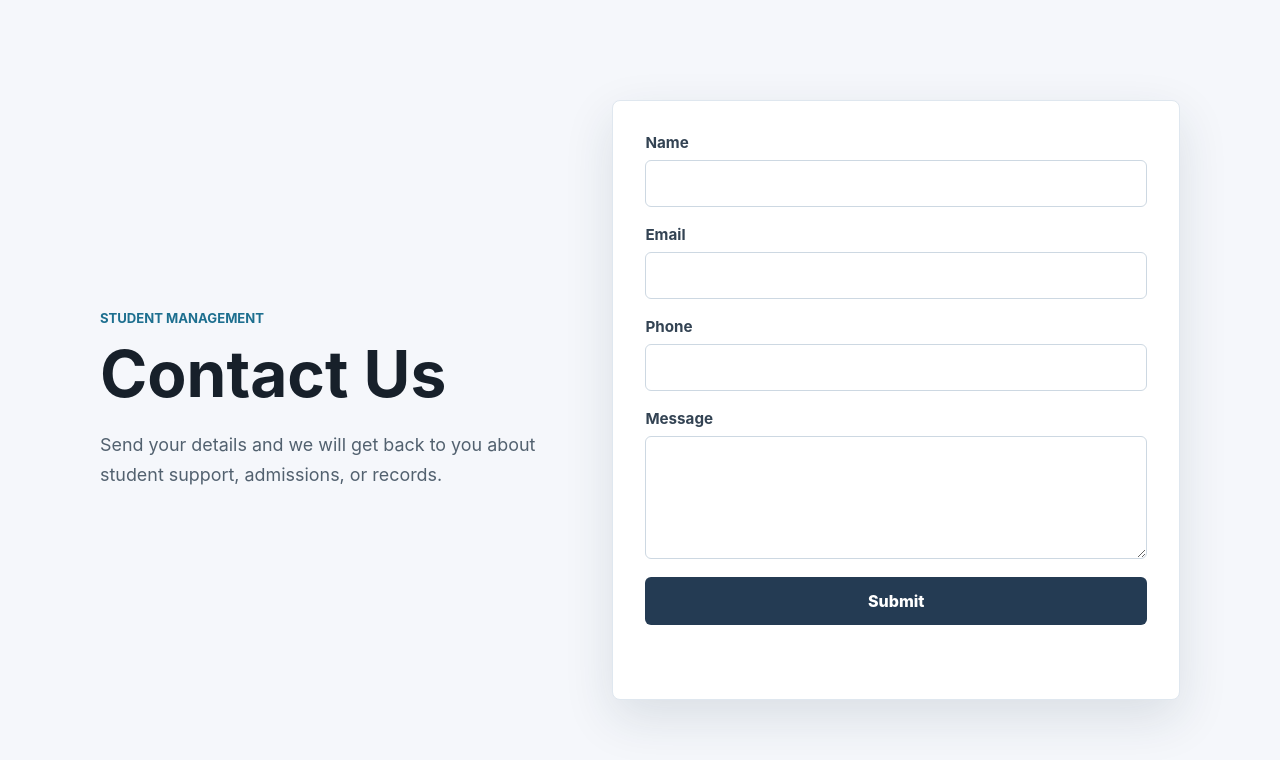
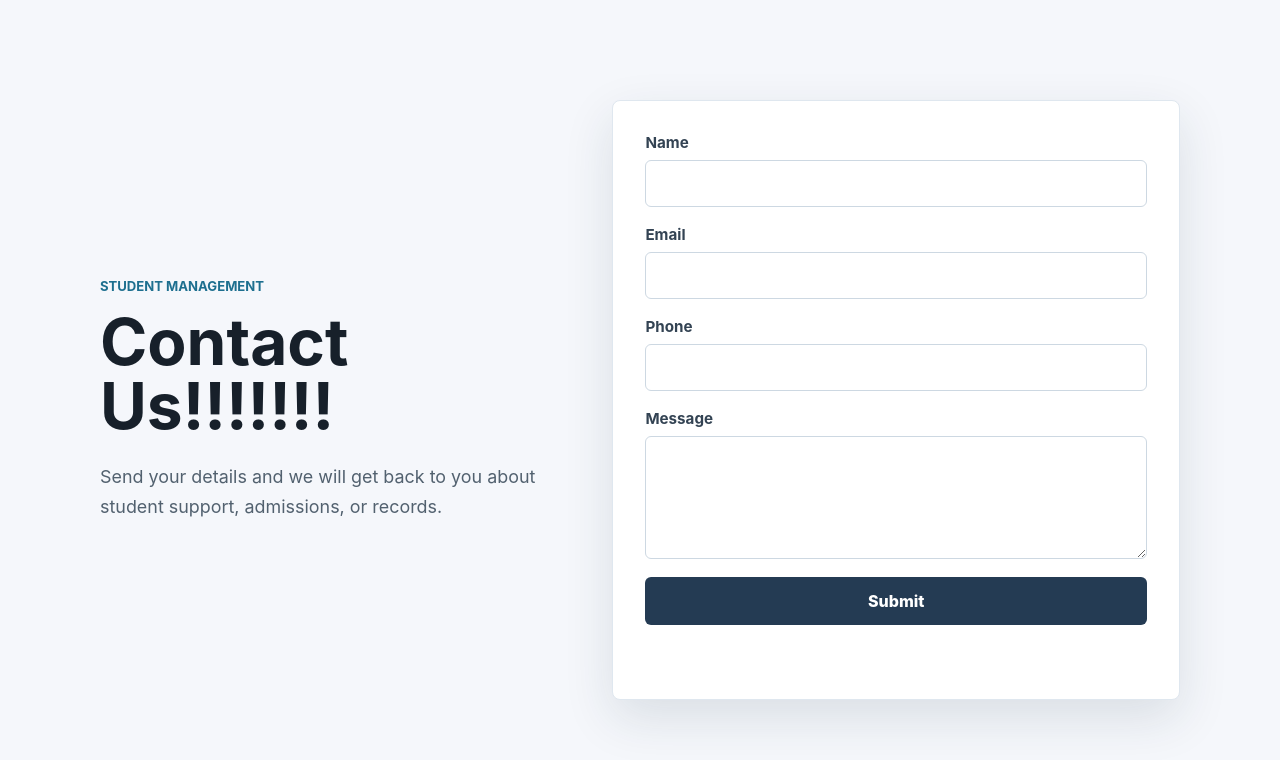
Before and after one commit to zaidkazi05/student-management, a website: page public/index.html in a window 1280 px wide. Drawn offline with Linux system fonts and the light colour scheme.

Commit message:
updated index to check CI/CD workflow

```diff
--- a/public/index.html
+++ b/public/index.html
@@ -10,7 +10,7 @@
     <main class="page">
       <section class="intro" aria-labelledby="page-title">
         <p class="eyebrow">Student Management</p>
-        <h1 id="page-title">Contact Us</h1>
+        <h1 id="page-title">Contact Us!!!!!!!</h1>
         <p class="lead">Send your details and we will get back to you about student support, admissions, or records.</p>
       </section>
 
```
